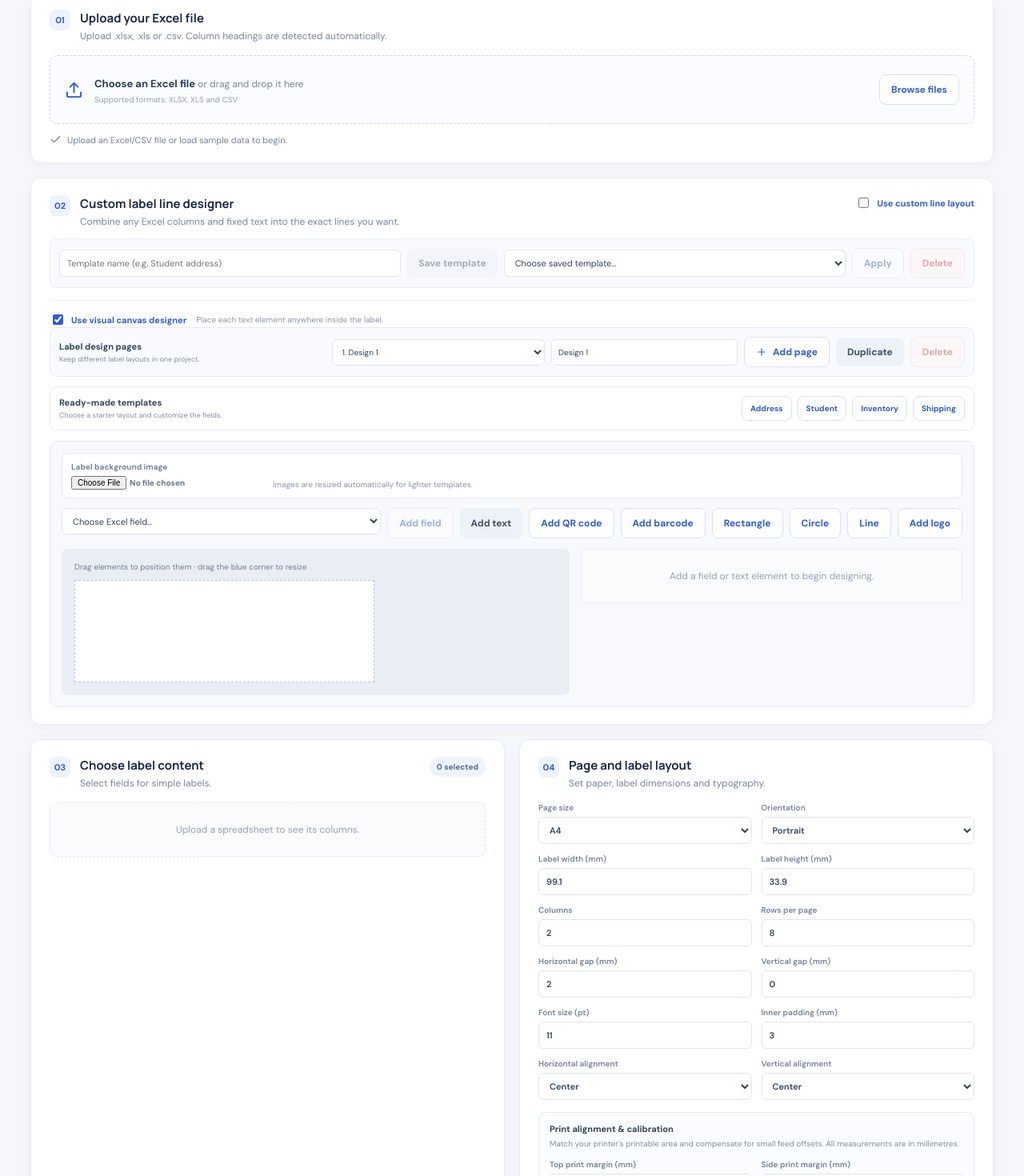
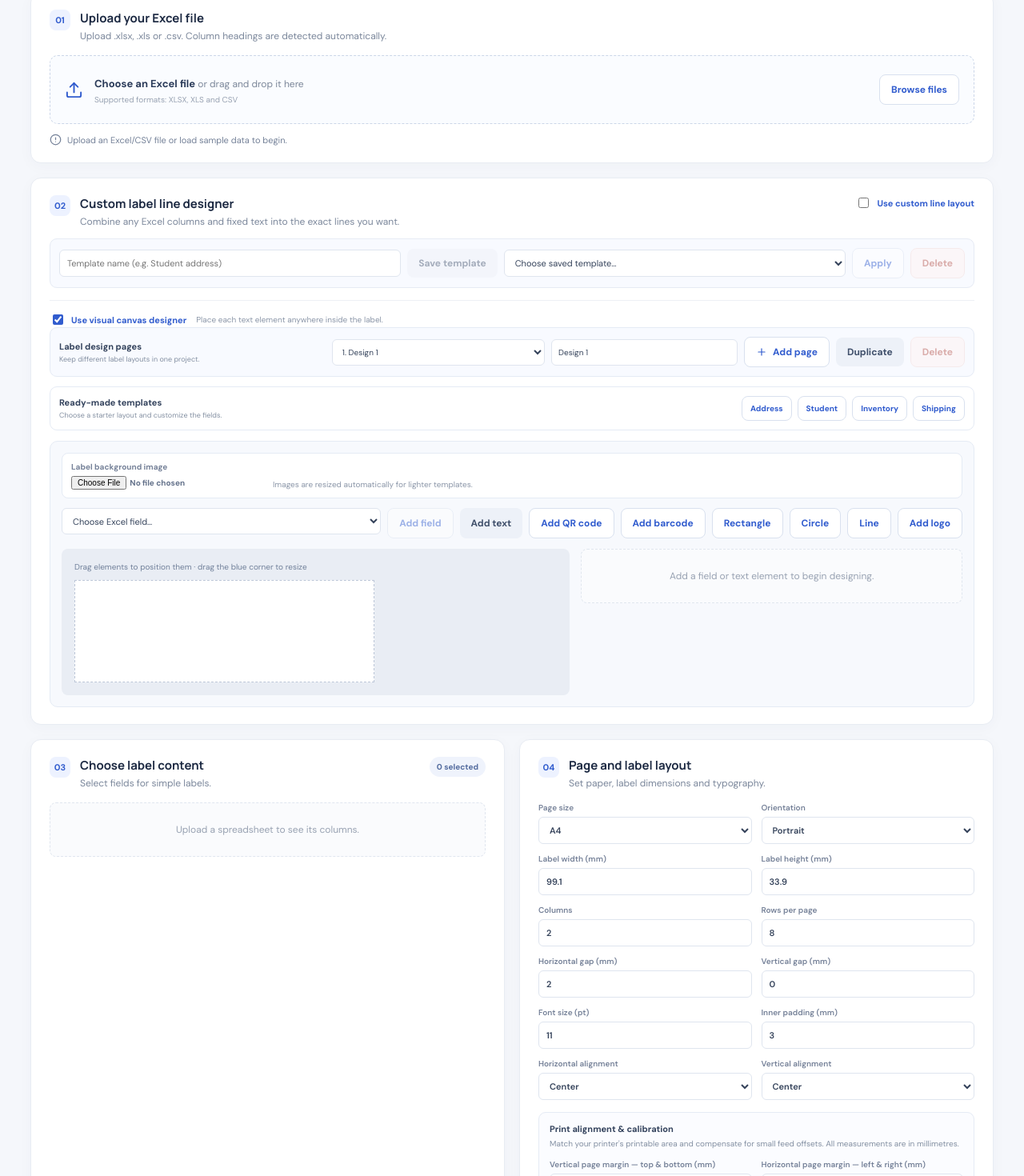
Before and after one commit to akash0222/label-generator, a React (Vite) app: page / in a window 1280 px wide. Shown: the part 224-1694 px from the top of the page at 80% size. Built offline with nearby package versions, Linux system fonts and the light colour scheme.

Commit message:
Clarify print margins and status feedback

```diff
--- a/src/App.jsx
+++ b/src/App.jsx
@@ -899,7 +899,7 @@ export default function App() {
       <div className="upload-zone" onDragOver={e => e.preventDefault()} onDrop={e => { e.preventDefault(); loadFile(e.dataTransfer.files?.[0]); }} onClick={() => fileRef.current?.click()}><input ref={fileRef} type="file" accept=".xlsx,.xls,.csv" hidden onChange={e => { const file = e.currentTarget.files?.[0]; e.currentTarget.value = ''; loadFile(file); }}/><Upload size={23}/><div><b>Choose an Excel file</b><span> or drag and drop it here<small>Supported formats: XLSX, XLS and CSV</small></span></div><button className="button outline" type="button">Browse files</button></div>
       {fileName && <div className="file-chip"><FileSpreadsheet size={15}/>{fileName}<b>{records.length} records</b></div>}
       {sheetNames.length > 1 && <label className="worksheet-picker">Worksheet<select value={selectedSheet} onChange={e => changeWorksheet(e.target.value)}>{sheetNames.map(name => <option key={name} value={name}>{name}</option>)}</select></label>}
-      <div className={'status ' + status.type}>{status.type === 'error' ? <AlertCircle size={15}/> : <Check size={15}/>} {status.text}</div>
+      <div className={'status ' + status.type}>{status.type === 'success' ? <Check size={15}/> : <AlertCircle size={15}/>} {status.text}</div>
     </section>
 
     <section id="step-design" className="panel designer-panel"><div className="section-title"><span className="step">02</span><div><h2>Custom label line designer</h2><p>Combine any Excel columns and fixed text into the exact lines you want.</p></div><label className="toggle"><input type="checkbox" checked={customLayout} onChange={e => setCustomLayout(e.target.checked)}/> Use custom line layout</label></div>
@@ -1038,8 +1038,8 @@ export default function App() {
     <div className="print-calibration">
       <div className="print-calibration-heading"><strong>Print alignment & calibration</strong><span>Match your printer's printable area and compensate for small feed offsets. All measurements are in millimetres.</span></div>
       <div className="settings-grid calibration-grid">
-        <label>Top print margin (mm)<input type="number" min="0" max="40" step="0.1" value={settings.printMarginTop} onChange={e => setSetting('printMarginTop', Math.max(0, Number(e.target.value) || 0))}/></label>
-        <label>Side print margin (mm)<input type="number" min="0" max="40" step="0.1" value={settings.printMarginSide} onChange={e => setSetting('printMarginSide', Math.max(0, Number(e.target.value) || 0))}/></label>
+        <label>Vertical page margin — top & bottom (mm)<input type="number" min="0" max="40" step="0.1" value={settings.printMarginTop} onChange={e => setSetting('printMarginTop', Math.max(0, Number(e.target.value) || 0))}/></label>
+        <label>Horizontal page margin — left & right (mm)<input type="number" min="0" max="40" step="0.1" value={settings.printMarginSide} onChange={e => setSetting('printMarginSide', Math.max(0, Number(e.target.value) || 0))}/></label>
         <label>Horizontal offset X (mm)<input type="number" step="0.1" value={settings.printOffsetX} onChange={e => setSetting('printOffsetX', Number(e.target.value) || 0)}/></label>
         <label>Vertical offset Y (mm)<input type="number" step="0.1" value={settings.printOffsetY} onChange={e => setSetting('printOffsetY', Number(e.target.value) || 0)}/></label>
       </div>
```
